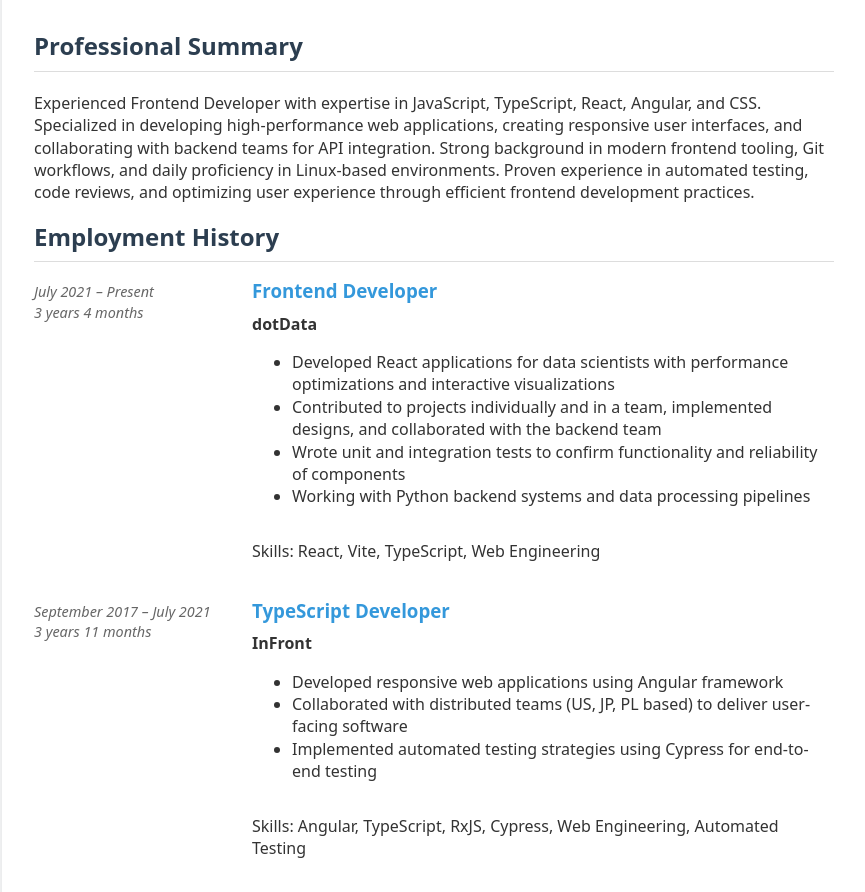
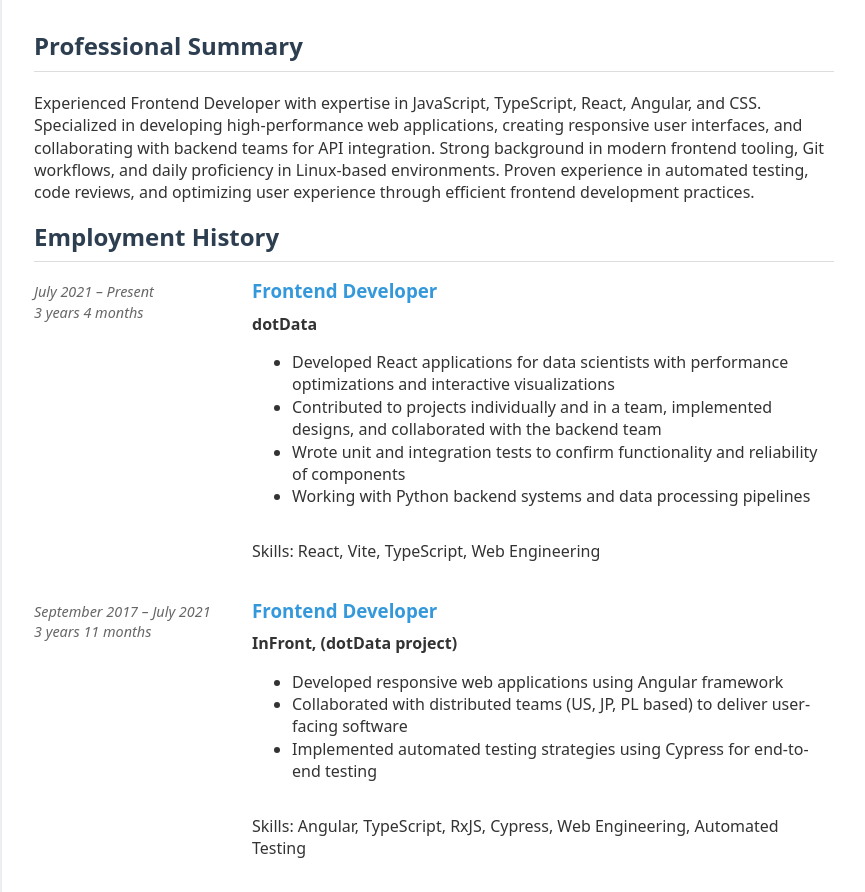
Before and after one commit to ricevind/cv, a website: page src/index.html in a window 1280 px wide. Shown: the part 171-1063 px from the top of the page, without its empty margins (206-1071 px from the left). Drawn offline with Linux system fonts and the light colour scheme.

Commit message:
Update index.html

```diff
--- a/src/index.html
+++ b/src/index.html
@@ -47,8 +47,8 @@
           <p class="skills">Skills: React, Vite, TypeScript, Web Engineering</p>
         </article>
         <article class="job">
-          <h3>TypeScript Developer</h3>
-          <p class="organization">InFront</p>
+          <h3>Frontend Developer</h3>
+          <p class="organization">InFront, (dotData project)</p>
           <div class="period">
             <p class="date-range">September 2017 – July 2021</p>
             <p class="duration">3 years 11 months</p>
```
